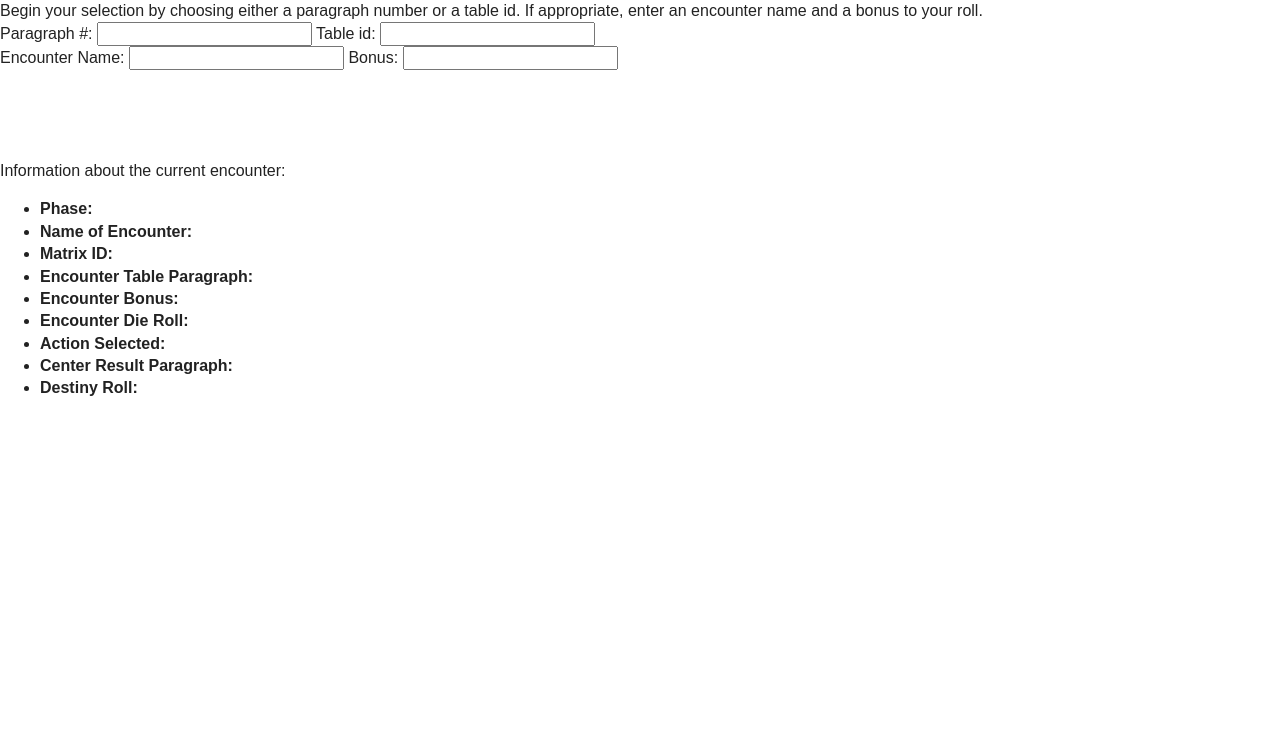
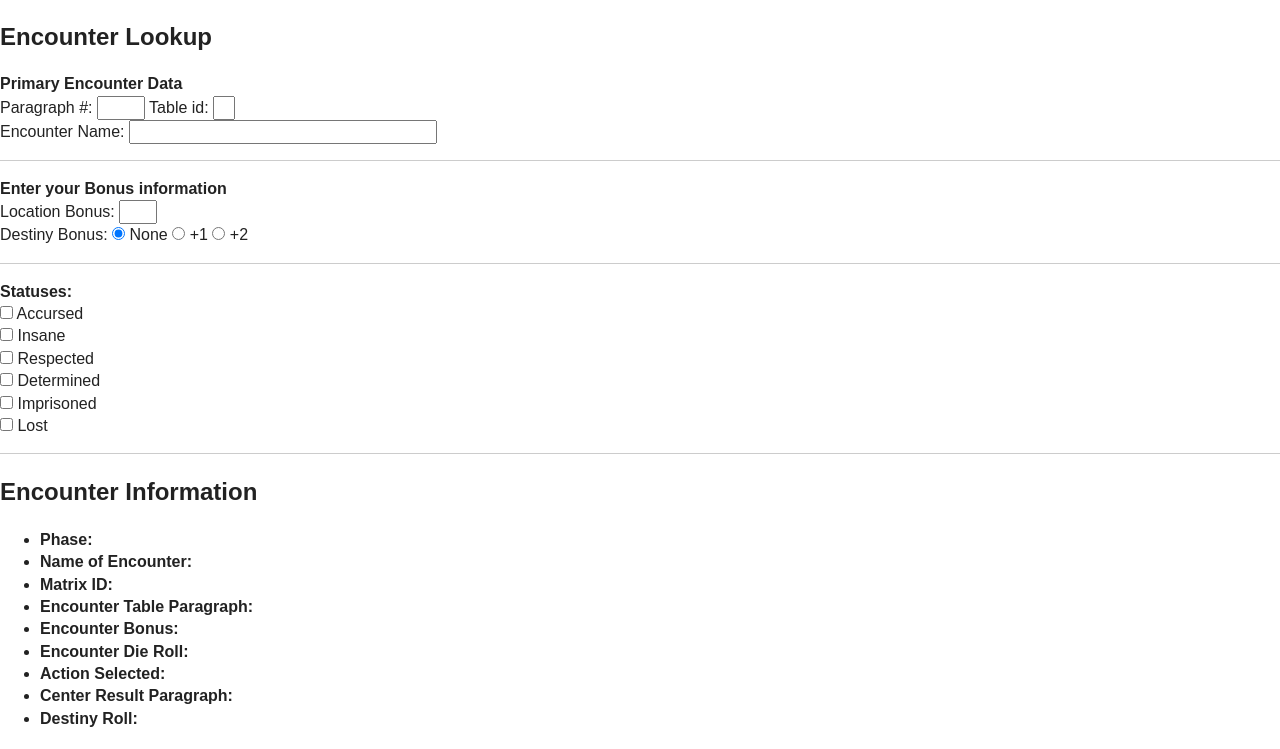
Before and after one commit to joycem137/AutoTOAN, a PHP site: page / in a window 1280 px wide. Shown: the top 749 px of the page. Run offline with PHP 8.4, Linux system fonts and the light colour scheme; some libraries are stand-ins or nearby versions.

Commit message:
Added Status list and broke out the bonuses a bit better.

```diff
--- a/public/css/style.css
+++ b/public/css/style.css
@@ -246,6 +246,21 @@ td { vertical-align: top; }
     display: none;
 }
 
+#bonusRoll {
+    width: 30px;
+}
+
+#paragraphNumber {
+    width: 40px;
+}
+
+#tableId {
+    width: 14px;
+}
+
+#encounterName {
+    width: 300px;
+}
 
 
 
--- a/public/index.html
+++ b/public/index.html
@@ -39,14 +39,30 @@
     <div role="main">
 
         <div id="mainInputPage">
-            Begin your selection by choosing either a paragraph number or a table id.
-            If appropriate, enter an encounter name and a bonus to your roll.
+            <h2>Encounter Lookup</h2>
             <form id="formParagraphRequest">
+                <b>Primary Encounter Data</b><br>
                 Paragraph #: <input type="text" id="paragraphNumber"/>
                 Table id: <input type="text" id="tableId"/><br>
                 Encounter Name: <input type="text" id="encounterName"/>
-                Bonus: <input type="text" id="bonusRoll"/>
+                <hr>
+                <b>Enter your Bonus information</b><br>
+                Location Bonus: <input type="text" id="bonusRoll"/><br>
+                Destiny Bonus:
+                <input type="radio" name="bonus" value=0 checked/> None
+                <input type="radio" name="bonus" value=1 /> +1
+                <input type="radio" name="bonus" value=2 /> +2
+                <hr>
+                <b>Statuses:</b><br>
+                <input type="checkbox" name="status" value="accursed" /> Accursed <br>
+                <input type="checkbox" name="status" value="insane" /> Insane <br>
+                <input type="checkbox" name="status" value="respected" /> Respected<br>
+                <input type="checkbox" name="status" value="determined" /> Determined <br>
+                <input type="checkbox" name="status" value="imprisoned" /> Imprisoned<br>
+                <input type="checkbox" name="status" value="lost" /> Lost<br>
+
             </form>
+            <hr>
         </div>
 
         <div id="paragraphDisplayPage">
@@ -59,14 +75,15 @@
         </div>
 
         <div id="actionsPage">
+            <h1>Encounter</h1>
             <div id="actionHeader"></div>
             <div id="actionList"></div>
+            <hr>
         </div>
 
 
-        <BR><BR><BR><BR>
         <div id="infoSidebar">
-            Information about the current encounter:
+            <h2>Encounter Information</h2>
             <ul>
                 <li id="sidebarPhase"></li>
                 <li id="sidebarName"></li>
--- a/public/js/controller.js
+++ b/public/js/controller.js
@@ -226,8 +226,10 @@ controller.MainInputPage.prototype = {
     _lookupEncounter: function() {
         var paragraphNumber = this._paragraphNumberEl.val(),
             tableId = this._tableIdEl.val(),
-            bonusRollValue = this._bonusRollEl.val(),
-            bonusToRoll = bonusRollValue ? parseInt(bonusRollValue, 10) : 0,
+            locationBonusValue = this._bonusRollEl.val(),
+            locationBonus = locationBonusValue ? parseInt(locationBonusValue, 10) : 0,
+            destinyBonus = parseInt($("input[@name=bonus]:checked").val(),10),
+            bonusToRoll = destinyBonus + locationBonus,
             encounterName = this._encounterNameEl.val(),
             encounter;
 
@@ -268,7 +270,7 @@ controller.SidebarController.prototype = {
         this._matrixEl.html("<B>Matrix ID:</B> " + encounter.tableId);
         this._initialParagraphEl.html("<B>Encounter Table Paragraph:</B> " + encounter.initialParagraph);
         this._bonusEl.html("<B>Encounter Bonus:</B> " + encounter.encounterBonus);
-        this._encounterRollEl.html("<B>Encounter Die Roll:</B> " + encounter.encounterRoll);
+        this._encounterRollEl.html("<B>Encounter Die Roll:</B> " + encounter.dieRollForEncounter);
         this._actionEl.html("<B>Action Selected:</B> " + encounter.actionName);
         if (encounter.centerParagraph) this._centerEl.html("<B>Center Result Paragraph:</B> " + encounter.centerParagraph);
 
--- a/public/js/model.js
+++ b/public/js/model.js
@@ -142,7 +142,7 @@ model.Encounter.prototype = {
         return this.encounterRoll;
     },
 
-    /**
+    /** v
      * The final result provided by the encounter roll plus the bonuses that are applied
      * to it.
      *
@@ -151,7 +151,7 @@ model.Encounter.prototype = {
         if (!this.dieRollForEncounter) {
             return this.rollForEncounter();
         } else {
-            return this.dieRollForEncounter + this.encounterBonus;
+            return Math.min(this.dieRollForEncounter + this.encounterBonus, 12);
         }
     },
 
@@ -165,6 +165,10 @@ model.Encounter.prototype = {
         return this.reactionParagraph;
     },
 
+    /**
+     * Return the english name of the selected action, if an action
+     * has been selected.
+     */
     get actionName() {
         return this.actions && this.selectedActionIndex ?
                 this.actions[this.selectedActionIndex] : "";
```
